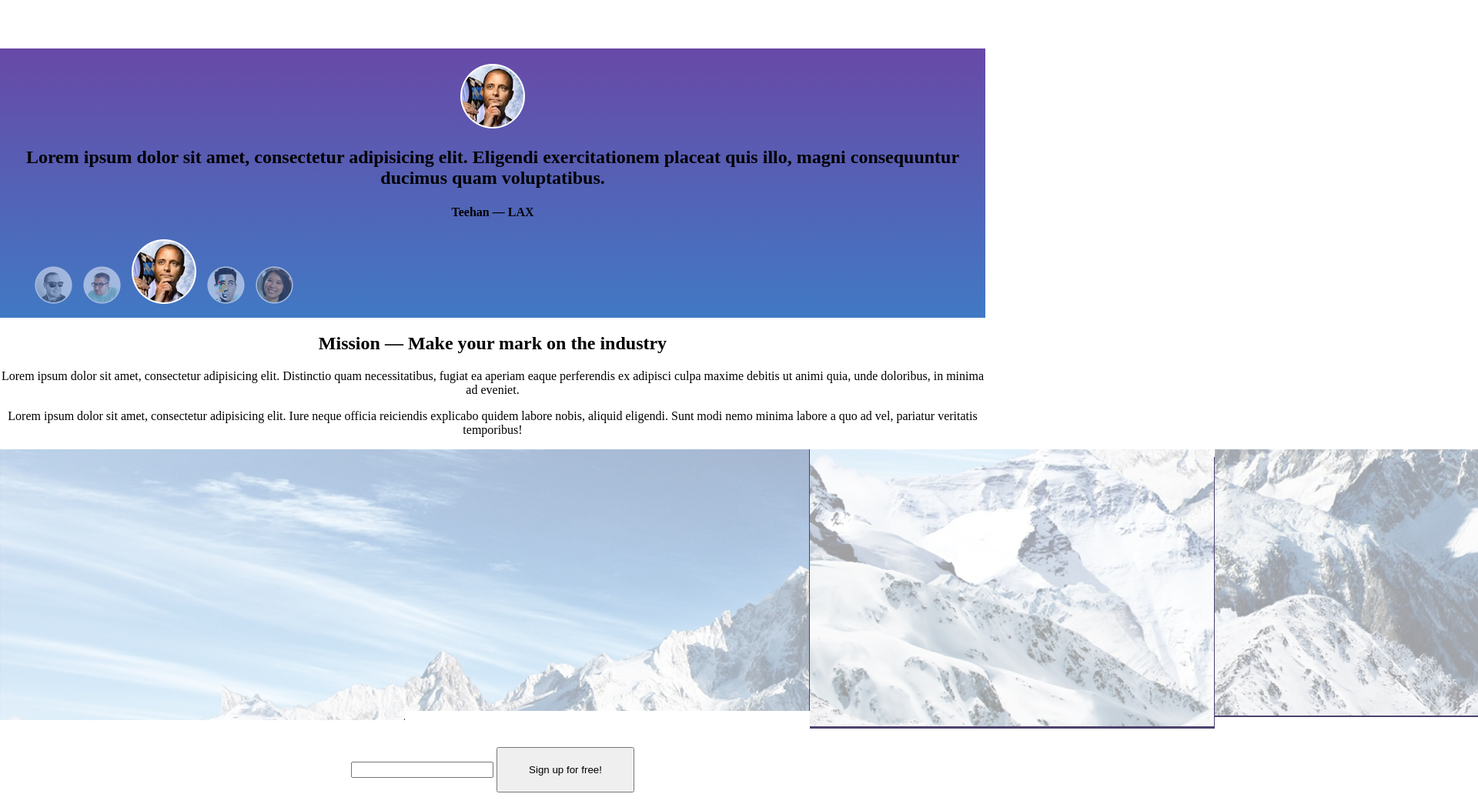
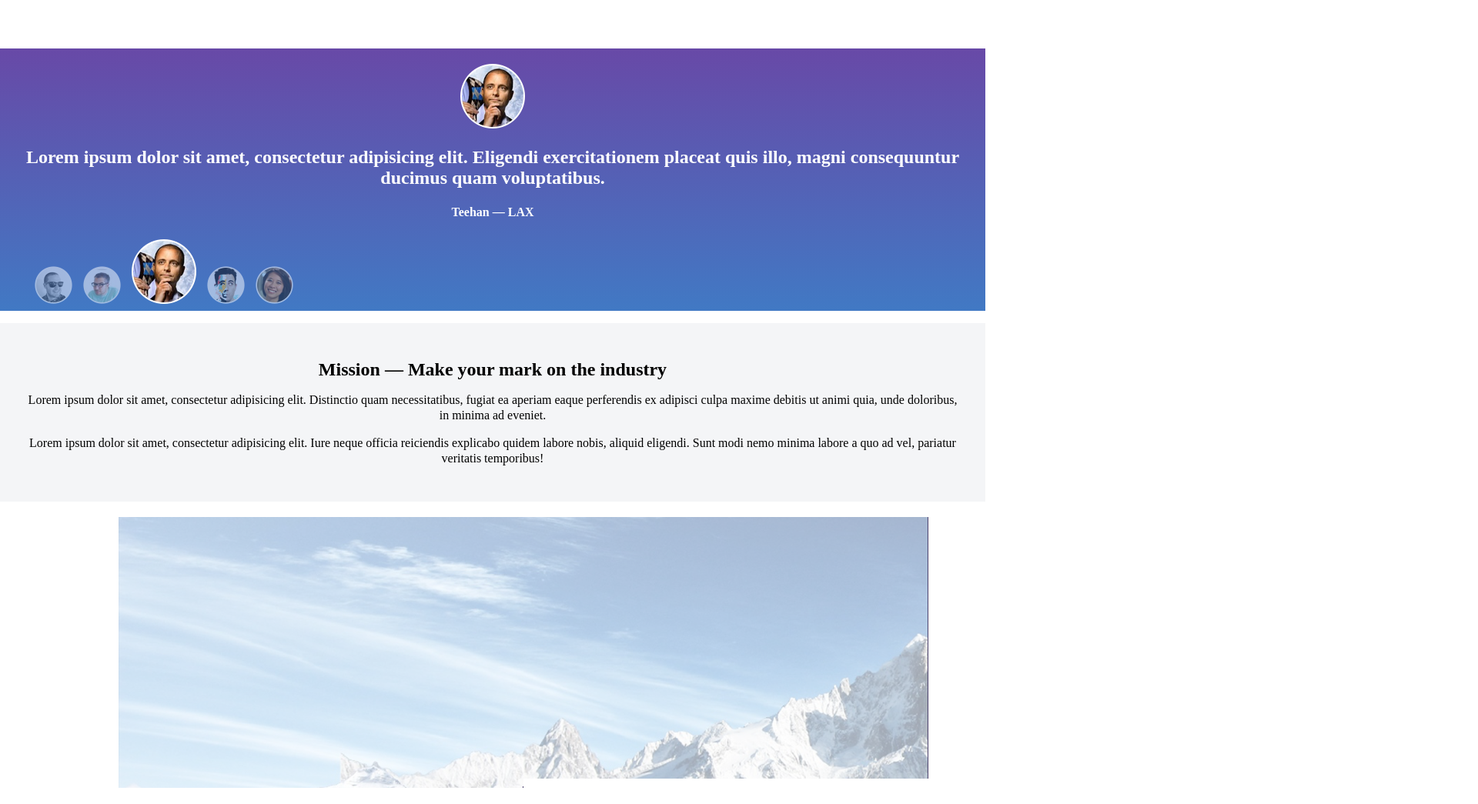
Before and after one commit to dtolhuijs/Landing_page, a website: page src/index.html in a window 1280 px wide. Shown: the part 1556-2601 px from the top of the page at 77% size, 1920 px wide, since content can reach past the window. Drawn offline with nearby package versions, Linux system fonts and the light colour scheme; files that its build step writes are made by us from their sources.

Commit message:
change color

```diff
--- a/src/index.html
+++ b/src/index.html
@@ -85,11 +85,11 @@
 			<div class="twittergrid__element"><img src="images/grid-bg-1.png"></div>
 			<div class="twittergrid__element"><img src="images/grid-bg-2.png"></div>
 			<div class="twittergrid__element"></div>
-			<div class="twittergrid__element"><img src="images/grid-bg-4.png"></div>
+			<!-- <div class="twittergrid__element"><img src="images/grid-bg-4.png"></div> -->
 			<div class="twittergrid__element"></div>
-			<div class="twittergrid__element"><img src="images/grid-bg-6.png"></div>
+			<!-- <div class="twittergrid__element"><img src="images/grid-bg-6.png"></div> -->
 			<div class="twittergrid__element"></div>
-			<div class="twittergrid__element"><img src="images/grid-bg-8.png"></div>
+			<!-- <div class="twittergrid__element"><img src="images/grid-bg-8.png"></div> -->
 			<div class="twittergrid__element"></div>
 		</section>
 
--- a/src/scss/components/_footer.scss
+++ b/src/scss/components/_footer.scss
@@ -9,6 +9,5 @@ margin-top: 20px;
 
   li {
     list-style: none;
-    display: inline-block;
   }
 }
--- a/src/scss/components/_grid.scss
+++ b/src/scss/components/_grid.scss
@@ -1,39 +1,16 @@
 
 .twittergrid {
   display: flex;
-  // margin-left: 8%;
+  margin-left: 12%;
+  padding-top: 20px;
 }
 
 .twittergrid__element {
-  flex: 6;
+  flex: 2;
 }
 
-// /* With gutters */
-// .twittergrid--gutters {
-//   margin: -1em 0 0 -1em;
-// }
-// .twittergrid--gutters > .Grid-cell {
-//   padding: 1em 0 0 1em;
-// }
-//
-// /* Alignment per row */
-// .twittergrid--top {
-//   align-items: flex-start;
-// }
-// .twittergrid--bottom {
-//   align-items: flex-end;
-// }
-// .twittergrid--center {
-//   align-items: center;
-// }
-//
-// /* Alignment per cell */
-// .twittergrid__element--top {
-//   align-self: flex-start;
-// }
-// .twittergrid__element--bottom {
-//   align-self: flex-end;
-// }
-// .twittergrid__element--center {
-//   align-self: center;
-// }
+.signup__textinput {
+  height: 30px;
+  width: 200px;
+
+}
--- a/src/scss/components/_header.scss
+++ b/src/scss/components/_header.scss
@@ -11,10 +11,10 @@ body {
   justify-content: center;
   align-items: center;
   font-size: 2em;
+  color: $fifth-color;
 
   .header__nav {
     list-style-type: none;
-    padding: 50px;
     position: absolute;
     top: 0;
     width: 100%;
--- a/src/scss/components/_mission.scss
+++ b/src/scss/components/_mission.scss
@@ -1,7 +1,12 @@
 .mission {
   text-align: center;
+  padding: 30px;
+  line-height: 20px;
+  background: $tertiary-color;
+
 }
 
 .signup {
 text-align: center;
+
 }
--- a/src/scss/components/_testimonials.scss
+++ b/src/scss/components/_testimonials.scss
@@ -1,11 +1,13 @@
 .testimonial {
 	text-align: center;
 	padding-top: 20px;
+	padding-left: 30px;
+	padding-right: 30px;
+	color: $fifth-color;
 }
 
 .testimonials {
 	@include gradient($primary-color, $secondary-color);
-	height: 350px;
 }
 
 .testimonial__authors {
```
Also changed, not shown: dist/css/style.css, dist/index.html.
